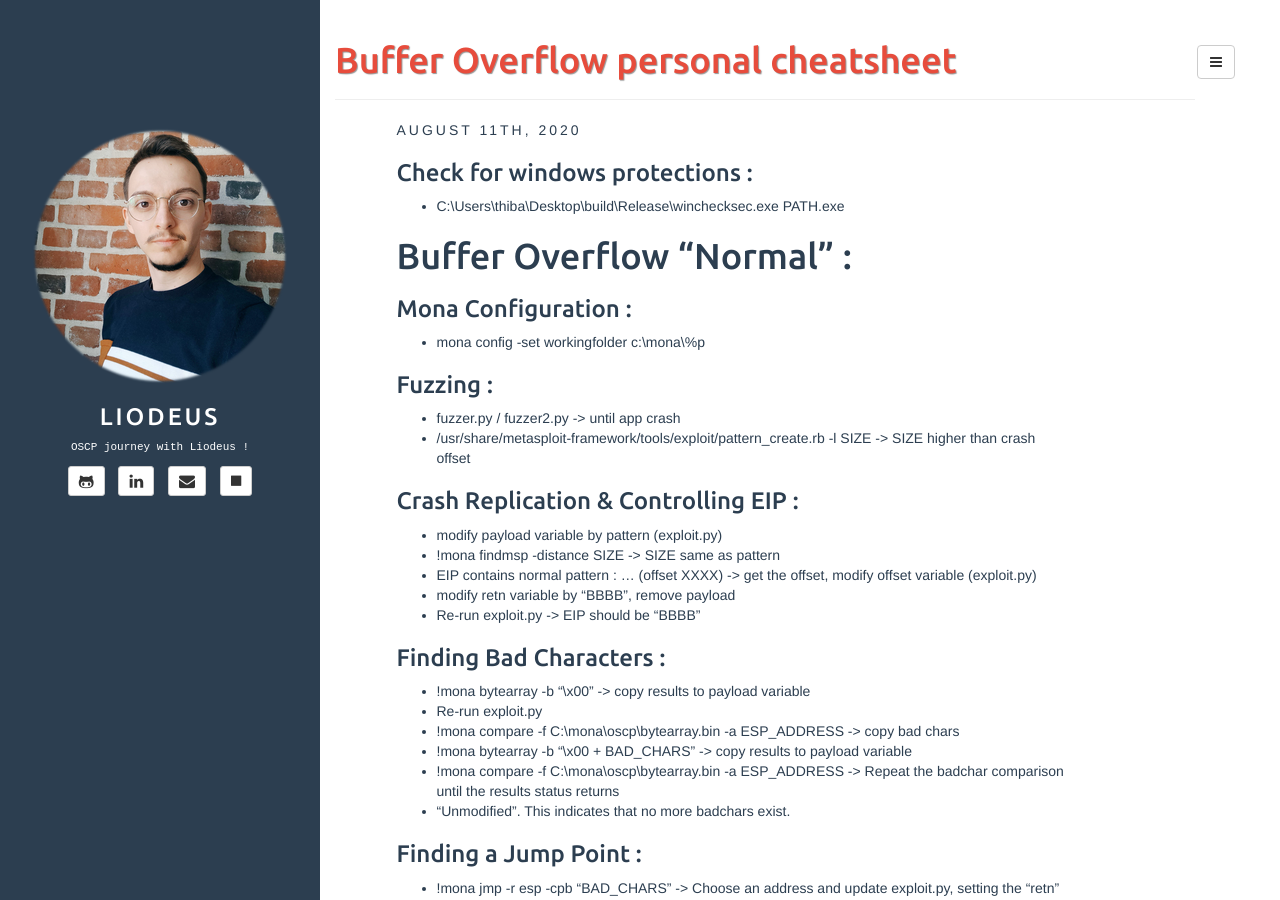
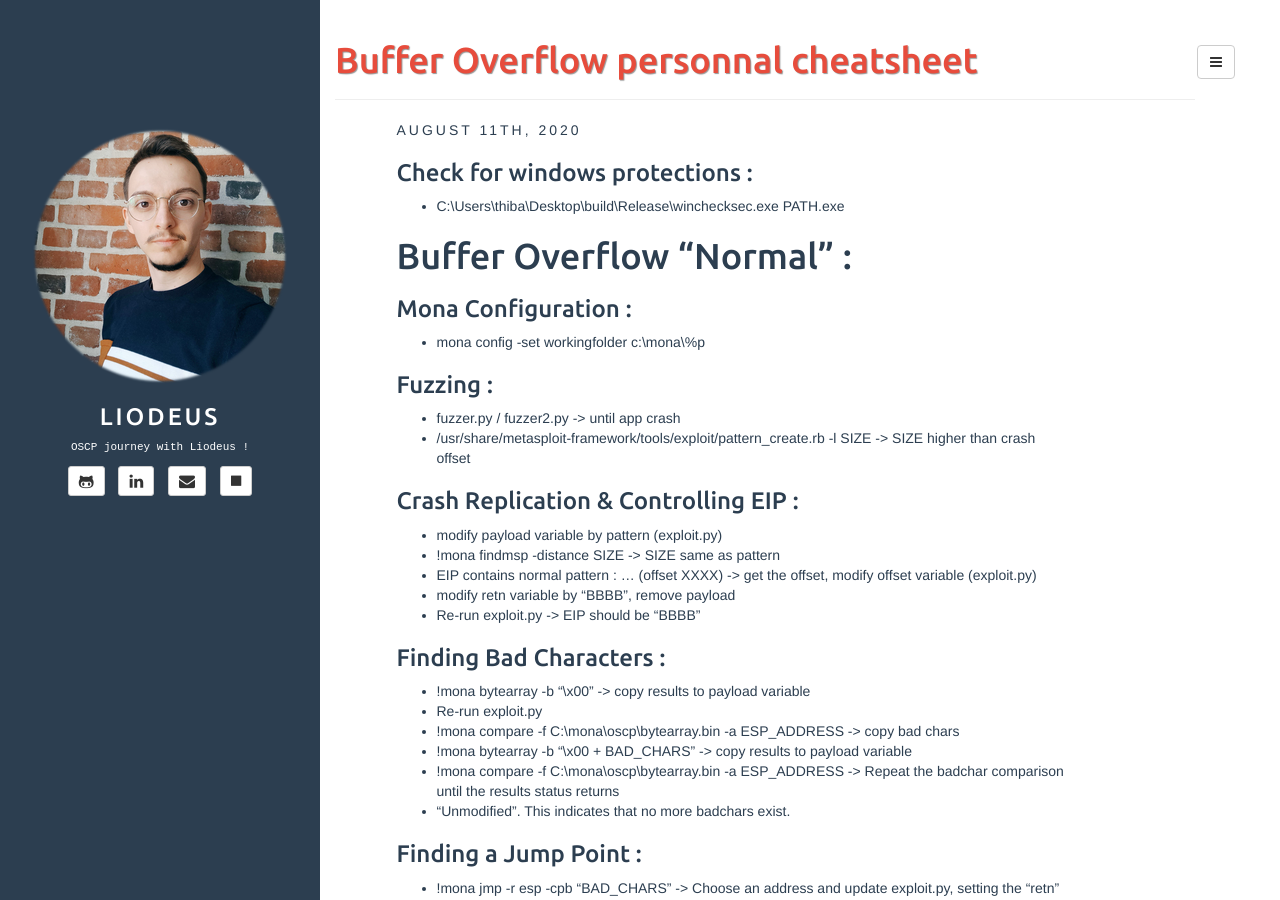
Before and after one commit to Liodeus/liodeus.github.io, a Jekyll site: the page built from _posts/2020-08-11-bufferOverflow.md, in a window 1280 px wide and 900 px high. Built offline with Jekyll 4.4.1, drawn with Linux system fonts in a browser that asks for light colours.

Commit message:
Add files via upload

```diff
--- a/_posts/2020-08-11-bufferOverflow.md
+++ b/_posts/2020-08-11-bufferOverflow.md
@@ -1,8 +1,8 @@
 ---
 layout: post
-title: Buffer Overflow personal cheatsheet
+title: Buffer Overflow personnal cheatsheet
 tags: [OSCP, Buffer Overflow, cheatsheet]
-description: "Buffer Overflow personal cheatsheet"
+description: "Buffer Overflow personnal cheatsheet"
 
 ---
 
```
